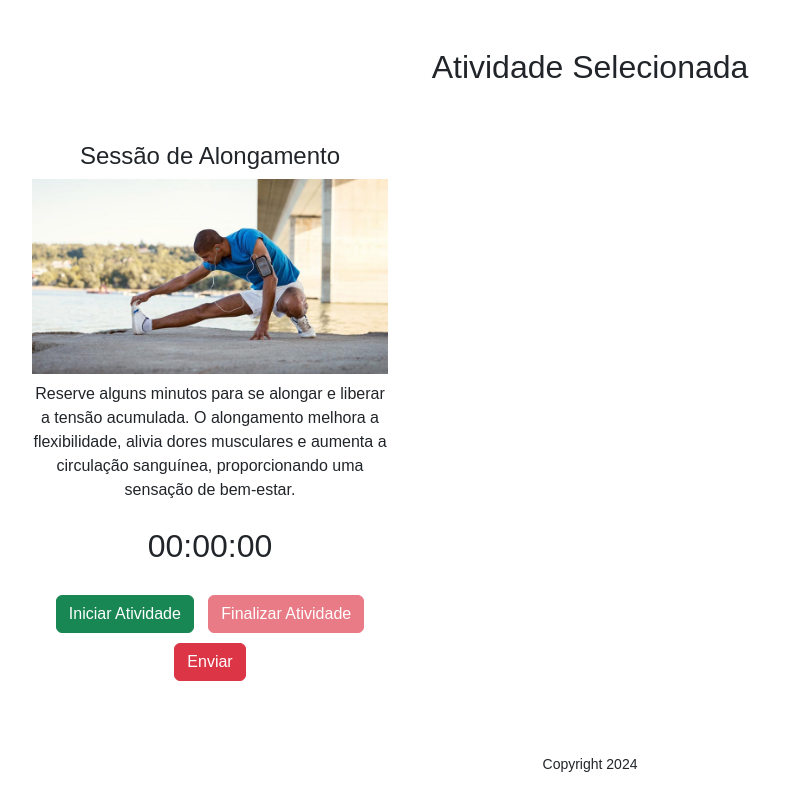
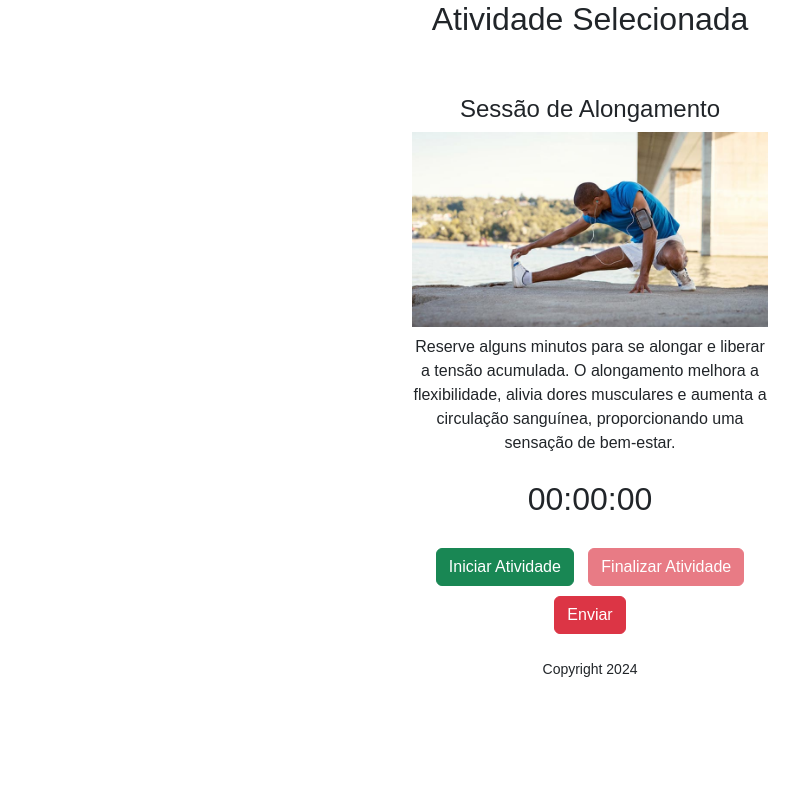
Before and after one commit to Lopesjao/CodeRace, a PHP site: the page made by src/View/TelaAlong.php in a window 1280 px wide. Shown: the part 100-895 px from the top of the page, without its empty margins (50-849 px from the left). After the commit the page ends 777 px from the top, so only its background shows below. Run offline with PHP 8.4, Linux system fonts and the light colour scheme; the template is opened without the code that fills it, so the values that code supplies are empty.

Commit message:
Atualização

```diff
--- a/src/View/TelaAlong.php
+++ b/src/View/TelaAlong.php
@@ -76,10 +76,10 @@
         </header>
     </section>
 
-    <div class="container text-center my-5">
+    <div class="container text-center my-50">
         <h2>Atividade Selecionada</h2>
-        <div class="row mt-5">
-        <div class="col-md-4">
+        <div class="row mt-5 justify-content-center">
+        <div class="col-md-4 mx-auto">
                 <h4>Sessão de Alongamento</h4>
                 <img src="src/View/img/along.jpg" alt="Imagem da Atividade 3" class="img-fluid mb-2" style="width: 100%; height: auto; background-color: #0044cc; color: white; line-height: 150px;">
                 <p>Reserve alguns minutos para se alongar e liberar a tensão acumulada. O alongamento melhora a flexibilidade, alivia dores musculares e aumenta a circulação sanguínea, proporcionando uma sensação de bem-estar.</p>
--- a/src/View/TelaCorrida.php
+++ b/src/View/TelaCorrida.php
@@ -78,8 +78,8 @@
 
     <div class="container text-center my-5">
         <h2>Atividade Selecionada</h2>
-        <div class="row mt-5">
-        <div class="col-md-4">
+        <div class="row mt-5 justify-content-center">
+        <div class="col-md-4 mx-auto">
                 <h4>Corrida ao Ar Livre</h4>
                 <img src="src/View/img/corrida.jpg" alt="Imagem da Atividade 1" class="img-fluid mb-2" style="width: 100%; height: auto; background-color: #0044cc; color: white; line-height: 150px;">
                 <p>Coloque seus fones de ouvido, escolha sua playlist favorita e vá para uma corrida ao ar livre. Além de melhorar sua saúde física, a corrida ajuda a reduzir o estresse e proporciona uma sensação de liberdade.</p>
--- a/src/View/TelaLivro.php
+++ b/src/View/TelaLivro.php
@@ -78,8 +78,8 @@
 
     <div class="container text-center my-5">
         <h2>Atividade Selecionada</h2>
-        <div class="row mt-5">
-            <div class="col-md-4">
+        <div class="row mt-5 justify-content-center">
+        <div class="col-md-4 mx-auto">
                 <h4>Leitura de um Capítulo de Livro</h4>
                 <img src="src/View/img/livro.jpg" alt="Imagem da Atividade 2" class="img-fluid mb-2" style="width: 100%; height: auto;">
                 <p>Escolha um livro que você está interessado e se permita mergulhar em uma nova história ou aprender algo novo. Dedique 30 minutos do seu dia para ler um capítulo e desfrute do prazer da leitura.</p>
```
